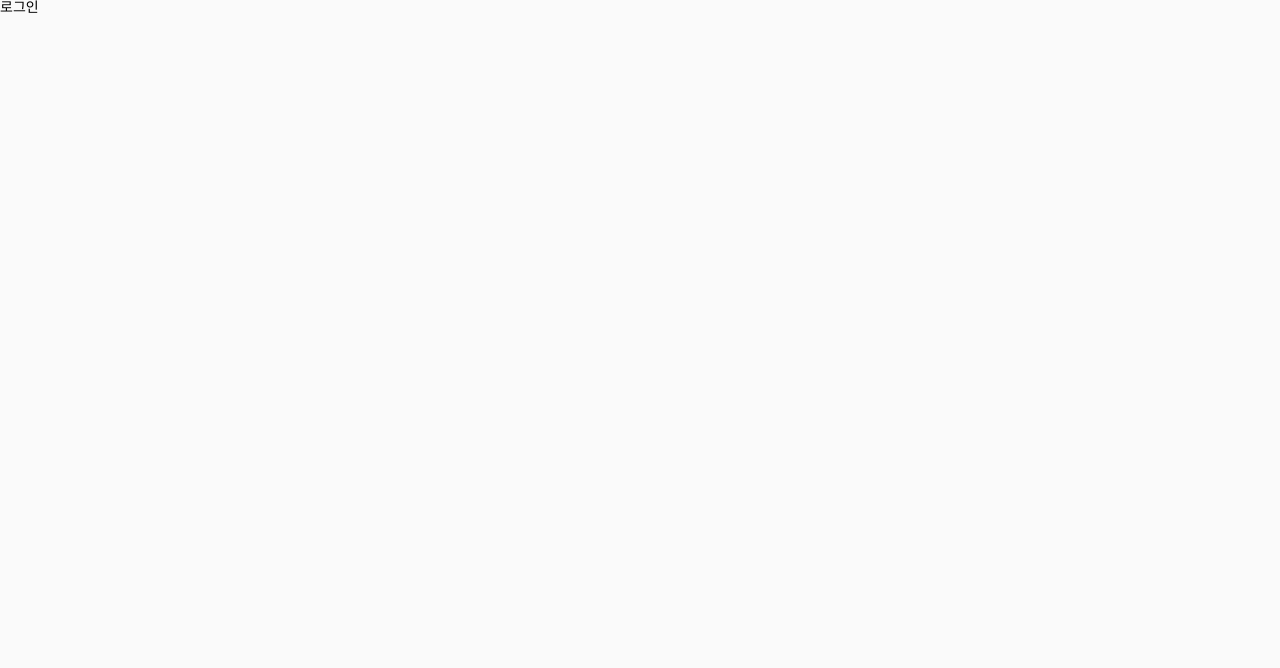
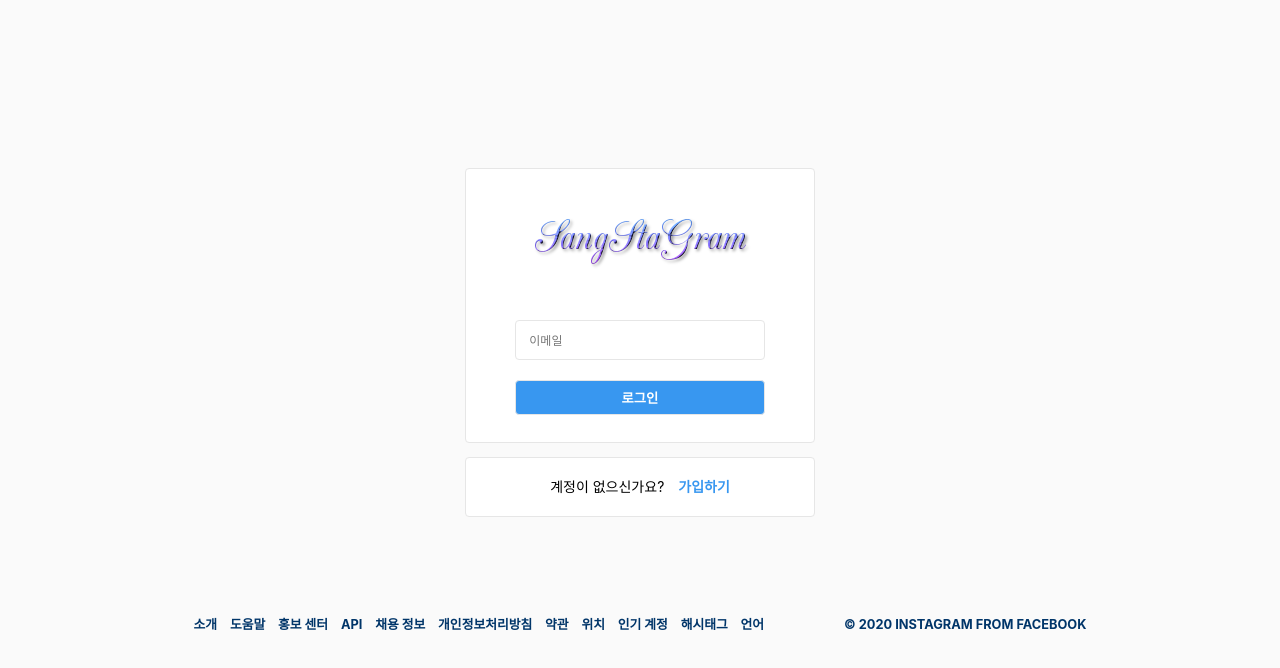
Before and after one commit to SangMinL96/sangstagram-front, a React (Create React App) app: page / in a window 1280 px wide. Shown: the top 668 px of the page. Built offline with nearby package versions, Linux system fonts and the light colour scheme.

Commit message:
로그인창,회원가입창 ,Footer추가
createAccount Mutation

```diff
--- a/package.json
+++ b/package.json
@@ -18,6 +18,7 @@
     "react-helmet": "^6.1.0",
     "react-router-dom": "^5.2.0",
     "react-scripts": "3.4.3",
+    "react-toastify": "^6.0.8",
     "styled-components": "^5.1.1",
     "styled-reset": "^4.2.2"
   },
--- a/src/Components/App.js
+++ b/src/Components/App.js
@@ -5,6 +5,8 @@ import Theme from "../Theme";
 import Routers from "./Routers";
 import { gql } from "apollo-boost";
 import { useQuery } from "@apollo/react-hooks";
+
+import { ToastContainer, toast } from "react-toastify";
 
 const QUERY = gql`
   {
@@ -21,6 +23,7 @@ function App() {
     <ThemeProvider theme={Theme}>
       <GlobalStyles />
       <Routers isLogin={isLogin} />
+      <ToastContainer position={toast.POSITION.BOTTOM_LEFT} />
     </ThemeProvider>
   );
 }
--- a/src/Components/Routers.js
+++ b/src/Components/Routers.js
@@ -2,7 +2,7 @@ import { BrowserRouter as Router, Route, Switch } from "react-router-dom";
 import PropTypes from "prop-types";
 import React from "react";
 import Feed from "../Routes/Feed";
-import LoginAuth from "../Routes/LoginAuth";
+import Auth from "../Routes/Login/Auth";
 
 const LogInRoute = () => (
   <>
@@ -11,7 +11,7 @@ const LogInRoute = () => (
 );
 const LogOutRoute = () => (
   <>
-    <Route exact path="/" component={LoginAuth}></Route>
+    <Route exact path="/" component={Auth}></Route>
   </>
 );
 
--- /dev/null
+++ b/src/Hooks/useInput.js
@@ -0,0 +1,9 @@
+import { useState } from "react";
+
+export const useInput = (initialValue) => {
+  const [value, setValue] = useState(initialValue);
+  const onChange = (ev) => {
+    setValue(ev.target.value);
+  };
+  return { value, onChange };
+};
--- /dev/null
+++ b/src/Routes/Login/Auth.js
@@ -0,0 +1,8 @@
+import React from "react";
+import LoginAuth from "./LoginAuth";
+
+function Auth() {
+  return <LoginAuth />;
+}
+
+export default Auth;
--- /dev/null
+++ b/src/Routes/Login/Footers.js
@@ -0,0 +1,67 @@
+import React from "react";
+import styled from "styled-components";
+
+const Foot = styled.footer`
+  margin-top: 8em;
+  width: 75%;
+  display: flex;
+  justify-content: space-around;
+  align-items: center;
+  color: ${(props) => props.theme.darkBlueColor};
+  font-size: 0.8rem;
+  font-weight: 700;
+`;
+const FootList = styled.ul`
+  display: flex;
+  justify-content: center;
+  align-items: center;
+`;
+const FootItems = styled.li`
+  margin-right: 1em;
+`;
+const FootLink = styled.a``;
+const Aside = styled.div``;
+function Footers() {
+  return (
+    <Foot>
+      <FootList>
+        <FootItems>
+          <FootLink href="#">소개</FootLink>
+        </FootItems>
+        <FootItems>
+          <FootLink href="#">도움말</FootLink>
+        </FootItems>
+        <FootItems>
+          <FootLink href="#">홍보 센터</FootLink>
+        </FootItems>
+        <FootItems>
+          <FootLink href="#">API</FootLink>
+        </FootItems>
+        <FootItems>
+          <FootLink href="#">채용 정보</FootLink>
+        </FootItems>
+        <FootItems>
+          <FootLink href="#">개인정보처리방침</FootLink>
+        </FootItems>
+        <FootItems>
+          <FootLink href="#">약관</FootLink>
+        </FootItems>
+        <FootItems>
+          <FootLink href="#">위치</FootLink>
+        </FootItems>
+        <FootItems>
+          <FootLink href="#">인기 계정</FootLink>
+        </FootItems>
+        <FootItems>
+          <FootLink href="#">해시태그</FootLink>
+        </FootItems>
+        <FootItems>
+          <FootLink href="#">언어</FootLink>
+        </FootItems>
+      </FootList>
+      <Aside>© 2020 INSTAGRAM FROM FACEBOOK</Aside>
+    </Foot>
+  );
+}
+
+export default Footers;
--- /dev/null
+++ b/src/Routes/Login/LoginAuth.js
@@ -0,0 +1,77 @@
+import React, { useState } from "react";
+import styled from "styled-components";
+import Footers from "./Footers";
+import LoginForm from "./LoginForm";
+import logoImg from "../../Image/logo.png";
+
+const Wrapper = styled.div`
+  width: 100%;
+  height: 100vh;
+  display: flex;
+  flex-direction: column;
+  justify-content: center;
+  align-items: center;
+`;
+const LoginContainer = styled.div`
+  ${(props) => props.theme.whiteBox};
+  width: 350px;
+
+  display: flex;
+  flex-direction: column;
+  justify-content: center;
+  align-items: center;
+`;
+const LoginState = styled.div`
+  margin-top: 1em;
+  ${(props) => props.theme.whiteBox};
+  width: 350px;
+  height: 60px;
+  display: flex;
+  align-items: center;
+  justify-content: center;
+`;
+const SignIn = styled.span`
+  margin-left: 1em;
+  font-weight: 700;
+  cursor: pointer;
+  color: ${(props) => props.theme.blueColor};
+`;
+const LogoImg = styled.img`
+  margin-bottom: 3em;
+  margin-top: 3em;
+`;
+
+function LoginAuth() {
+  const [login, setLogin] = useState(true);
+  return (
+    <Wrapper>
+      {login ? (
+        <>
+          <LoginContainer>
+            <LogoImg src={logoImg} />
+            <LoginForm loginState={login} />
+          </LoginContainer>
+          <LoginState>
+            계정이 없으신가요?
+            <SignIn onClick={() => setLogin(false)}>가입하기</SignIn>
+          </LoginState>
+        </>
+      ) : (
+        <>
+          <LoginContainer>
+            <LogoImg src={logoImg} />
+            <LoginForm loginState={login} />
+          </LoginContainer>
+          <LoginState>
+            계정이 있으신가요?
+            <SignIn onClick={() => setLogin(true)}>로그인</SignIn>
+          </LoginState>
+        </>
+      )}
+
+      <Footers />
+    </Wrapper>
+  );
+}
+
+export default LoginAuth;
--- /dev/null
+++ b/src/Routes/Login/LoginForm.js
@@ -0,0 +1,117 @@
+import React, { useState } from "react";
+import styled from "styled-components";
+import { useInput } from "../../Hooks/useInput";
+import { useMutation } from "@apollo/react-hooks";
+import { LOG_IN, CREATE_ACCOUNT } from "./LoginQuery";
+import { toast } from "react-toastify";
+
+const Form = styled.form`
+  display: flex;
+  flex-direction: column;
+  justify-content: center;
+  align-items: center;
+`;
+const Input = styled.input`
+  ${(props) => props.theme.whiteBox};
+  margin-top: 0.5em;
+  outline: none;
+  width: 250px;
+  height: 40px;
+  padding: 1em;
+  &::placeholder {
+    font-size: 0.75rem;
+  }
+`;
+const Button = styled.button`
+  ${(props) => props.theme.whiteBox};
+  background-color: ${(props) => props.theme.blueColor};
+  margin-top: 1.5em;
+  margin-bottom: 2em;
+  outline: none;
+  width: 250px;
+  height: 35px;
+  color: white;
+  font-weight: 700;
+`;
+
+function LoginForm({ loginState }) {
+  const email = useInput("");
+  const name = useInput("");
+  const lastName = useInput("");
+  const firstName = useInput("");
+  const [requestSecret] = useMutation(LOG_IN, {
+    variables: { email: email.value },
+  });
+  const onLogin = (ev) => {
+    ev.preventDefault();
+    if (loginState === true) {
+      if (email.value !== "") {
+        requestSecret();
+      } else {
+        toast.error("이메일 항목이 필요합니다.");
+      }
+    } else if (loginState === false) {
+      if (
+        email.value !== "" &&
+        name.value !== "" &&
+        firstName.value !== "" &&
+        lastName.value
+      ) {
+        createAccount();
+      } else {
+        toast.error("모든 항목이 필요합니다.");
+      }
+    }
+  };
+  const createAccount = useMutation(CREATE_ACCOUNT, {
+    variables: {
+      email: email.value,
+      name: name.value,
+      firstName: firstName.value,
+      lastName: lastName.value,
+    },
+  });
+
+  return (
+    <>
+      {loginState ? (
+        <Form onSubmit={onLogin}>
+          <Input
+            type="email"
+            placeholder="이메일"
+            value={email.value}
+            onChange={email.onChange}
+          />
+          <Button>로그인</Button>
+        </Form>
+      ) : (
+        <Form onSubmit={onLogin}>
+          <Input
+            placeholder="성"
+            value={firstName.value}
+            onChange={firstName.onChange}
+          />
+          <Input
+            placeholder="이름"
+            value={lastName.value}
+            onChange={lastName.onChange}
+          />
+          <Input
+            placeholder="유저네임"
+            value={name.value}
+            onChange={name.onChange}
+          />
+          <Input
+            type="email"
+            placeholder="이메일"
+            value={email.value}
+            onChange={email.onChange}
+          />
+          <Button>가입</Button>
+        </Form>
+      )}
+    </>
+  );
+}
+
+export default LoginForm;
--- /dev/null
+++ b/src/Routes/Login/LoginQuery.js
@@ -0,0 +1,22 @@
+import { gql } from "apollo-boost";
+
+export const LOG_IN = gql`
+  mutation requestSecret($email: String!) {
+    requestSecret(email: $email)
+  }
+`;
+export const CREATE_ACCOUNT = gql`
+  mutation createAccount(
+    $name: String!
+    $email: String!
+    $firstName: String
+    $lastName: String
+  ) {
+    createAccount(
+      name: $name
+      email: $email
+      firstName: $firstName
+      lastName: $lastName
+    )
+  }
+`;
--- a/src/Routes/LoginAuth.js
+++ /dev/null
@@ -1,7 +0,0 @@
-import React from "react";
-
-function LoginAuth() {
-  return <div>로그인</div>;
-}
-
-export default LoginAuth;
--- a/src/Theme.js
+++ b/src/Theme.js
@@ -7,7 +7,7 @@ export default {
   darkBlueColor: "#003569",
   boxborder: "1px solid #e6e6e6",
   borderRadius: "4px",
-  whiteBox: `${BOX_BORDER};
-            ${BORDER_RADIUS};
+  whiteBox: `border:${BOX_BORDER};
+            border-radius:${BORDER_RADIUS};
             background-color:white;`,
 };
```
Also changed, not shown: src/Image/logo.png (added), 1 other file (tests, documents, lock files or other folders).
